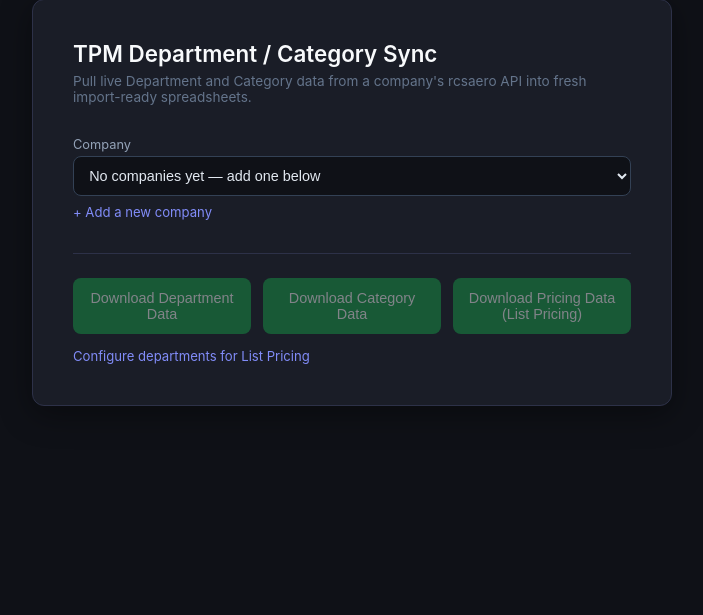
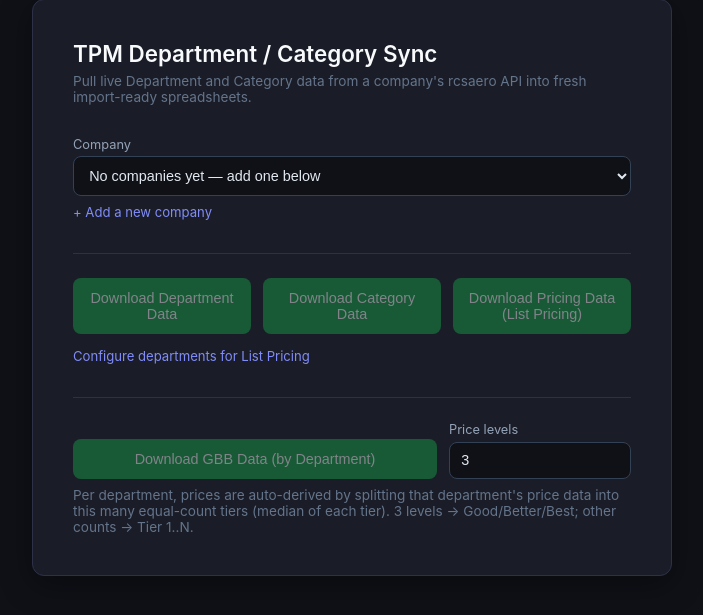
Before and after one commit to Rubes78/BrijjData, a Flask app: page / in a window 1280 px wide. Shown: the part 49-664 px from the top of the page, without its empty margins (288-991 px from the left). Run offline with Flask 3, Linux system fonts and the light colour scheme.

Commit message:
Add GBB by Department pricing sync
Price tiers are auto-derived per department by splitting that
department's observed price_1 values into N equal-count buckets
(median of each bucket), rather than requiring manual per-department
price entry. N is configurable per company (default 3, labeled
Good/Better/Best; other counts fall back to Tier 1..N). Sparse
departments gracefully produce fewer tiers instead of failing.

```diff
--- a/app.py
+++ b/app.py
@@ -11,6 +11,7 @@ from sheet_builder import (
     build_department_workbook,
     build_category_workbook,
     build_pricing_workbook,
+    build_gbb_workbook,
     list_departments,
     NoDataError,
 )
@@ -87,6 +88,29 @@ def set_pricing_departments(company_id):
     return "", 204
 
 
+@app.route("/companies/<company_id>/gbb-levels", methods=["GET"])
+def get_gbb_levels(company_id):
+    company = companies.get_company(company_id)
+    if not company:
+        return jsonify({"error": "Unknown company."}), 404
+    return jsonify({"levels": company.get("gbb_levels", companies.DEFAULT_GBB_LEVELS)})
+
+
+@app.route("/companies/<company_id>/gbb-levels", methods=["POST"])
+def set_gbb_levels(company_id):
+    company = companies.get_company(company_id)
+    if not company:
+        return jsonify({"error": "Unknown company."}), 404
+
+    data = request.get_json(force=True)
+    levels = data.get("levels")
+    if not isinstance(levels, int) or levels < 1:
+        return jsonify({"error": "'levels' must be a positive integer."}), 400
+
+    companies.set_gbb_levels(company_id, levels)
+    return "", 204
+
+
 def _sync(company_id, kind):
     company = companies.get_company(company_id)
     if not company:
@@ -106,11 +130,16 @@ def _sync(company_id, kind):
         template_bytes = CAT_TEMPLATE_PATH.read_bytes()
         build_fn = build_category_workbook
         label = "Category"
-    else:
+    elif kind == "pricing":
         template_bytes = PRICING_TEMPLATE_PATH.read_bytes()
         build_fn = build_pricing_workbook
         label = "Pricing"
         extra_kwargs["included_department_codes"] = company.get("list_pricing_departments")
+    else:
+        template_bytes = PRICING_TEMPLATE_PATH.read_bytes()
+        build_fn = build_gbb_workbook
+        label = "GBB_Pricing"
+        extra_kwargs["levels"] = company.get("gbb_levels", companies.DEFAULT_GBB_LEVELS)
 
     try:
         out_bytes, row_count = build_fn(template_bytes, items, **extra_kwargs)
@@ -144,6 +173,11 @@ def sync_pricing(company_id):
     return _sync(company_id, "pricing")
 
 
+@app.route("/sync/gbb/<company_id>", methods=["POST"])
+def sync_gbb(company_id):
+    return _sync(company_id, "gbb")
+
+
 if __name__ == "__main__":
     port = int(os.environ.get("PORT", 5000))
     app.run(host="0.0.0.0", port=port)
--- a/companies.py
+++ b/companies.py
@@ -55,3 +55,15 @@ def set_list_pricing_departments(company_id, department_codes):
             c["list_pricing_departments"] = department_codes
             break
     _save(companies)
+
+
+DEFAULT_GBB_LEVELS = 3
+
+
+def set_gbb_levels(company_id, levels):
+    companies = _load()
+    for c in companies:
+        if c["id"] == company_id:
+            c["gbb_levels"] = levels
+            break
+    _save(companies)
--- a/sheet_builder.py
+++ b/sheet_builder.py
@@ -1,4 +1,5 @@
 import io
+import statistics
 from collections import OrderedDict
 
 import openpyxl
@@ -157,3 +158,84 @@ def build_pricing_workbook(template_bytes, items, included_department_codes=None
     out = io.BytesIO()
     wb.save(out)
     return out.getvalue(), len(prices)
+
+
+GBB_SHEET_NAME = "GBB by Department"
+
+
+def _quality_labels(levels):
+    if levels == 3:
+        return ["Good", "Better", "Best"]
+    if levels == 2:
+        return ["Good", "Best"]
+    return [f"Tier {i + 1}" for i in range(levels)]
+
+
+def _bucket_medians(prices, levels):
+    """Split a sorted list of prices into `levels` equal-count buckets and
+    return the median of each non-empty bucket, ascending. Buckets that end up
+    empty (fewer distinct price observations than levels) are skipped."""
+    prices = sorted(prices)
+    n = len(prices)
+    sizes = [n // levels + (1 if i < n % levels else 0) for i in range(levels)]
+
+    medians = []
+    idx = 0
+    for size in sizes:
+        if size == 0:
+            medians.append(None)
+            continue
+        bucket = prices[idx:idx + size]
+        idx += size
+        medians.append(round(statistics.median(bucket), 2))
+    return medians
+
+
+def build_gbb_workbook(template_bytes, items, levels, included_department_codes=None):
+    included = set(included_department_codes) if included_department_codes is not None else None
+
+    dept_prices = OrderedDict()  # dept_name -> [prices]
+    for it in items:
+        code = (it.get("category_code") or "").strip()
+        if not code:
+            continue
+        if included is not None and code not in included:
+            continue
+        price = it.get("price_1")
+        if price is None:
+            continue
+        desc = (it.get("category_code_description") or "").strip()
+        dept_name = desc if desc else code.title()
+        dept_prices.setdefault(dept_name, []).append(float(price))
+
+    if not dept_prices:
+        raise NoDataError("No items matched the selected departments with a price_1 set — nothing to sync.")
+
+    labels = _quality_labels(levels)
+
+    wb = openpyxl.load_workbook(io.BytesIO(template_bytes))
+    if GBB_SHEET_NAME not in wb.sheetnames:
+        raise NoDataError(f'Pricing template is missing the "{GBB_SHEET_NAME}" sheet.')
+    ws = wb[GBB_SHEET_NAME]
+    _clear_data_rows(ws)
+
+    row_num = 2
+    row_count = 0
+    for dept_name in sorted(dept_prices):
+        medians = _bucket_medians(dept_prices[dept_name], levels)
+        for label, price in zip(labels, medians):
+            if price is None:
+                continue
+            ws.cell(row=row_num, column=1).value = DEFAULT_STORE_GROUP
+            ws.cell(row=row_num, column=2).value = dept_name
+            ws.cell(row=row_num, column=3).value = label
+            ws.cell(row=row_num, column=4).value = price
+            row_num += 1
+            row_count += 1
+
+    if row_count == 0:
+        raise NoDataError("Not enough price data per department to build any GBB tiers.")
+
+    out = io.BytesIO()
+    wb.save(out)
+    return out.getvalue(), row_count
--- a/templates/index.html
+++ b/templates/index.html
@@ -194,6 +194,19 @@
     <div class="dept-list" id="deptList"></div>
   </div>
 
+  <div class="divider"></div>
+
+  <div class="row" style="align-items: flex-end;">
+    <div style="flex: 2;">
+      <button class="btn green" id="gbbBtn" disabled style="margin-top: 0;">Download GBB Data (by Department)</button>
+    </div>
+    <div style="flex: 1;">
+      <label for="gbbLevels" style="margin-top: 0;">Price levels</label>
+      <input type="number" id="gbbLevels" min="1" value="3">
+    </div>
+  </div>
+  <p class="subtitle" style="margin-top: 0.5rem; margin-bottom: 0;">Per department, prices are auto-derived by splitting that department's price data into this many equal-count tiers (median of each tier). 3 levels → Good/Better/Best; other counts → Tier 1..N.</p>
+
   <div class="status" id="status"></div>
 </div>
 
@@ -208,6 +221,8 @@
   const pricingConfigToggle = document.getElementById("pricingConfigToggle");
   const pricingDeptPanel    = document.getElementById("pricingDeptPanel");
   const deptList         = document.getElementById("deptList");
+  const gbbBtn           = document.getElementById("gbbBtn");
+  const gbbLevels        = document.getElementById("gbbLevels");
   const statusBox       = document.getElementById("status");
 
   let allCompanies = JSON.parse('{{ companies | tojson | safe }}');
@@ -222,6 +237,7 @@
       deptBtn.disabled = true;
       catBtn.disabled = true;
       priceBtn.disabled = true;
+      gbbBtn.disabled = true;
       return;
     }
     for (const c of allCompanies) {
@@ -233,6 +249,8 @@
     deptBtn.disabled = false;
     catBtn.disabled = false;
     priceBtn.disabled = false;
+    gbbBtn.disabled = false;
+    loadGbbLevels();
   }
   renderCompanies();
 
@@ -320,6 +338,35 @@
   deptBtn.addEventListener("click", () => runSync("department", deptBtn));
   catBtn.addEventListener("click", () => runSync("category", catBtn));
   priceBtn.addEventListener("click", () => runSync("pricing", priceBtn));
+  gbbBtn.addEventListener("click", () => runSync("gbb", gbbBtn));
+
+  async function loadGbbLevels() {
+    const companyId = companySelect.value;
+    if (!companyId) return;
+    try {
+      const res = await fetch(`/companies/${companyId}/gbb-levels`);
+      const data = await res.json();
+      if (res.ok) gbbLevels.value = data.levels;
+    } catch (e) {
+      // leave whatever value is currently in the field
+    }
+  }
+
+  gbbLevels.addEventListener("change", async () => {
+    const companyId = companySelect.value;
+    if (!companyId) return;
+    const levels = parseInt(gbbLevels.value, 10);
+    if (!levels || levels < 1) return;
+    try {
+      await fetch(`/companies/${companyId}/gbb-levels`, {
+        method: "POST",
+        headers: { "Content-Type": "application/json" },
+        body: JSON.stringify({ levels }),
+      });
+    } catch (e) {
+      showStatus("error", "Could not save GBB level count.");
+    }
+  });
 
   pricingConfigToggle.addEventListener("click", async () => {
     const wasVisible = pricingDeptPanel.classList.contains("visible");
@@ -333,6 +380,7 @@
     if (pricingDeptPanel.classList.contains("visible")) {
       loadDepartments();
     }
+    loadGbbLevels();
   });
 
   async function loadDepartments() {
```
